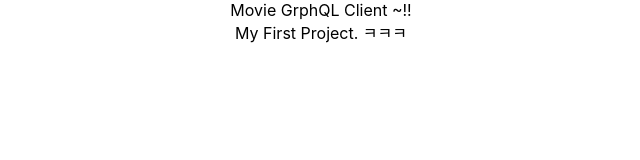
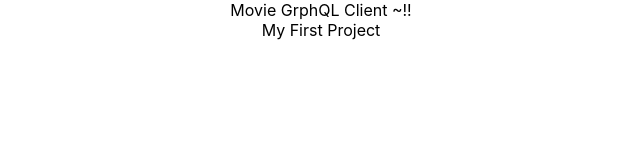
Before and after one commit to GusspiaJung/graphql-client, a React (Create React App) app: page / in a window 1280 px wide. Shown: the top 160 px of the page, without its empty margins (319-959 px from the left). Built offline with nearby package versions, Linux system fonts and the light colour scheme.

Commit message:
ㅇㅇㅇ

```diff
--- a/src/App.js
+++ b/src/App.js
@@ -7,7 +7,7 @@ class App extends Component {
     return (
       <div className="App">
         Movie GrphQL Client ~!!<br/>
-        My First Project. ㅋㅋㅋ
+        My First Project
       </div>
     );
   }
```
